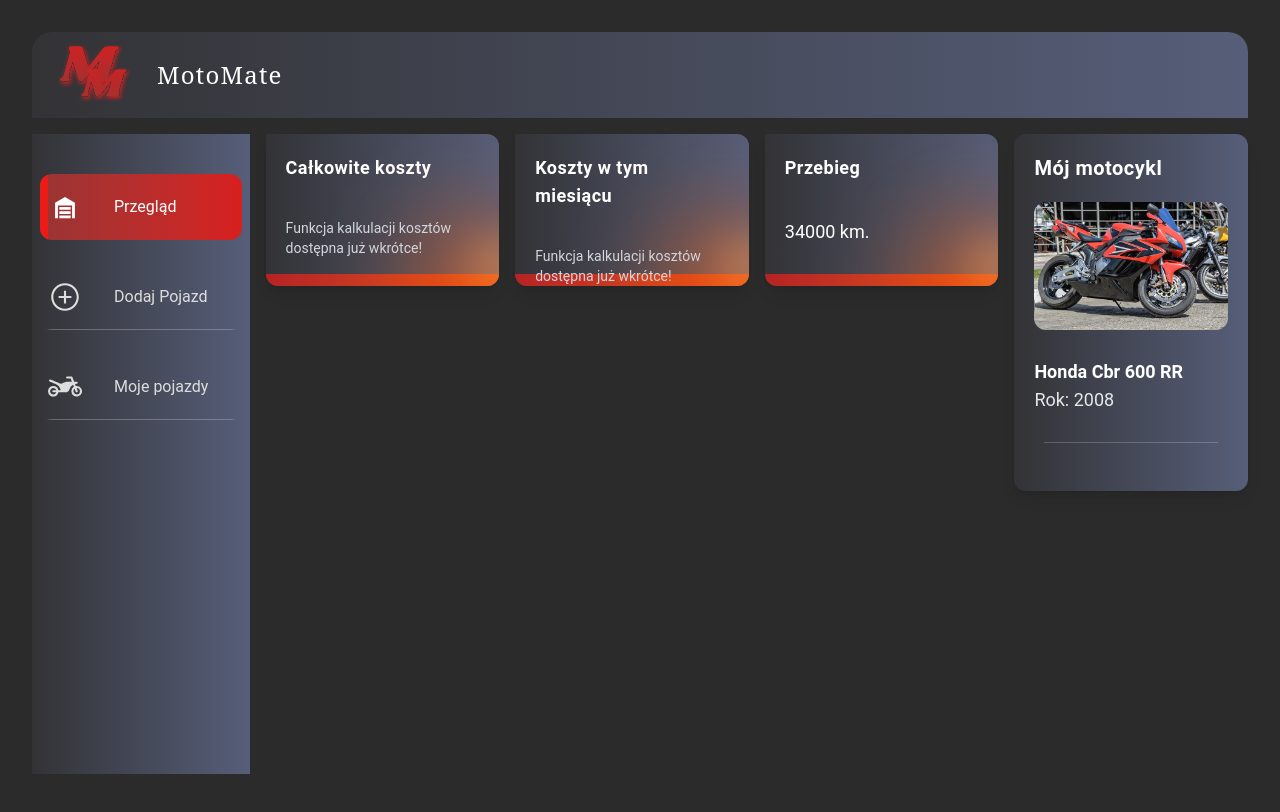
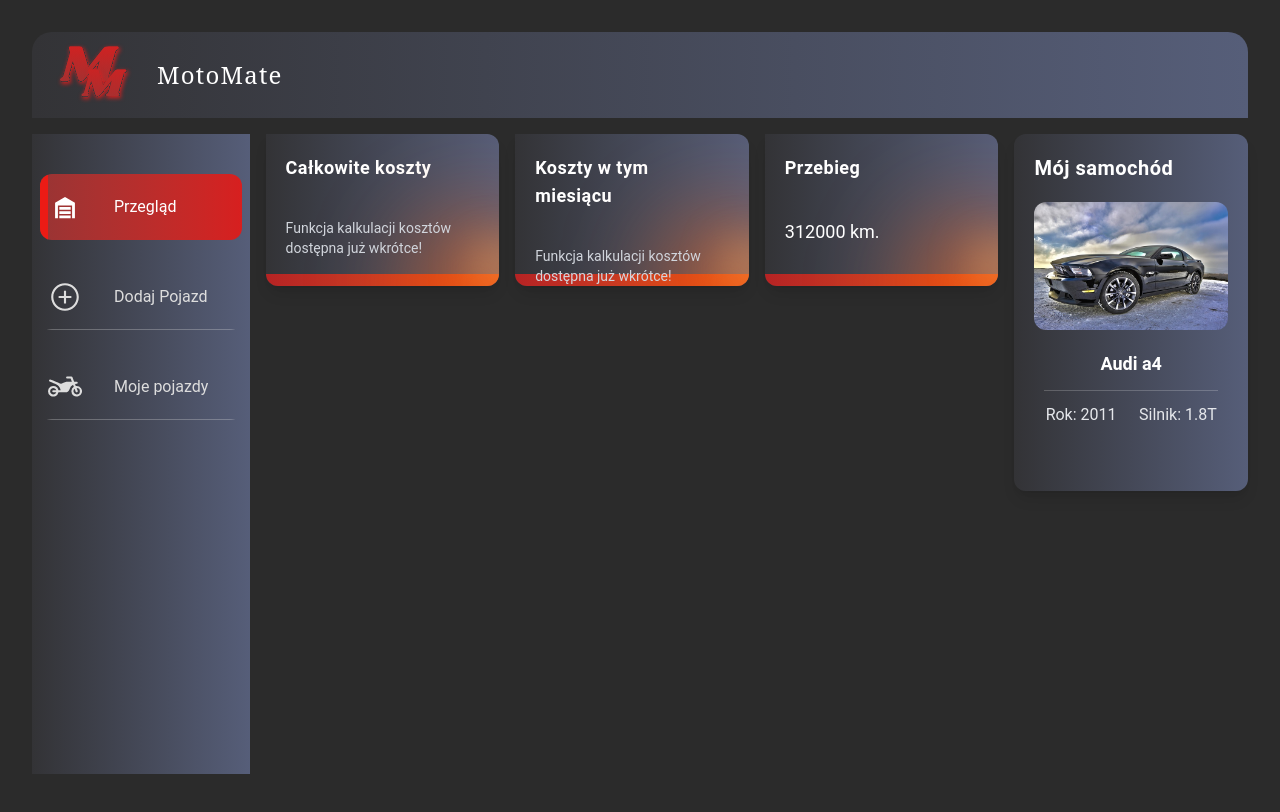
Before and after one commit to kamil-plewinski/moto-mate, a React (Vite) app: page / in a window 1280 px wide. Shown: the top 812 px of the page. Built offline with nearby package versions, Linux system fonts and the light colour scheme; data requests are answered from the project's data file; a web font is replaced by a local one.

Commit message:
feat/add engine information for vehicles

```diff
--- a/db.json
+++ b/db.json
@@ -1,14 +1,26 @@
 {
   "vehicles": [
+    {
+      "type": "car",
+      "photo": "/img/oskaline-car-63930_640.jpg",
+      "brand": "Audi",
+      "model": "a4",
+      "year": 2011,
+      "odometer": 312000,
+      "engine": "1.8T",
+      "isActive": true,
+      "id": "fAyxmGztcDM"
+    },
     {
       "type": "motorcycle",
       "photo": "/img/ds_30-mode-4783281_640.jpg",
       "brand": "Honda",
-      "model": "Cbr 600 RR",
-      "year": 2008,
+      "model": "Cbr1000rr",
+      "year": 2011,
       "odometer": 34000,
-      "isActive": true,
-      "id": "ciqf9kckT5Y"
+      "engine": "1000 cm3",
+      "isActive": false,
+      "id": "YCvJRHPmirQ"
     }
   ],
   "$schema": "./node_modules/json-server/schema.json"
--- a/src/components/page-components/add-vehicle/AddVehicleForm.tsx
+++ b/src/components/page-components/add-vehicle/AddVehicleForm.tsx
@@ -13,6 +13,7 @@ const vehicleFormConfig = {
     modelPlaceholder: "Podaj model samochodu",
     yearPlaceholder: "Podaj rok produkcji samochodu",
     odometerPlaceholder: "Podaj przebieg samochodu w km.",
+    enginePlaceholder: "Np. 600 cm3, 1.8T lub 2.0TDI itp.",
   },
   motorcycle: {
     defaultPhoto: "/img/ds_30-mode-4783281_640.jpg",
@@ -20,6 +21,7 @@ const vehicleFormConfig = {
     modelPlaceholder: "Podaj model motocykla",
     yearPlaceholder: "Podaj rok produkcji motocykla",
     odometerPlaceholder: "Podaj przebieg motocykla w km.",
+    enginePlaceholder: "Np. 600 cm3, 1.8T lub 2.0TDI itp.",
   },
 };
 
@@ -43,6 +45,7 @@ export default function AddVehicleForm({
     const model = formData.get("model");
     const year = formData.get("year");
     const odometer = formData.get("odometer");
+    const engine = formData.get("engine");
 
     const newVehicle = {
       type: vehicleCategory,
@@ -51,6 +54,7 @@ export default function AddVehicleForm({
       model: model as string,
       year: Number(year),
       odometer: Number(odometer),
+      engine: engine as string,
       isActive: false,
     };
 
@@ -77,7 +81,7 @@ export default function AddVehicleForm({
     <form
       onClick={(e) => e.stopPropagation()}
       onSubmit={submitForm}
-      className="relative w-full mx-2 flex flex-col items-center justify-center px-10 py-12 custom-background rounded-xl text-sm shadow-md md:mx-10 md:text-md lg:flex-row-reverse lg:justify-around lg:gap-6 lg:max-w-300 lg:py-30 xl:py-36 xl:px-14"
+      className="relative w-full mx-2 flex flex-col items-center justify-center px-10 py-9 custom-background rounded-xl text-sm shadow-md md:mx-10 md:text-md lg:flex-row-reverse lg:justify-around lg:gap-6 lg:max-w-300 lg:py-30 xl:py-36 xl:px-14"
     >
       <button
         type="button"
@@ -97,7 +101,7 @@ export default function AddVehicleForm({
           className="mt-4 w-full max-w-100 shadow-md rounded-md md:max-w-120 lg:mt-0"
         />
       </div>
-      <div className="my-10 max-w-120 md:max-w-140 lg:max-w-120 lg:my-0">
+      <div className="my-5 max-w-120 md:max-w-140 lg:max-w-120 lg:my-0">
         <label htmlFor="brand">Marka:</label>
         <input
           id="brand"
@@ -140,6 +144,14 @@ export default function AddVehicleForm({
           className={inputClasses}
           required
         />
+        <label className={labelClasses}>Silnik:</label>
+        <input
+          id="engine"
+          name="engine"
+          placeholder={config.enginePlaceholder}
+          className={inputClasses}
+          required
+        />
       </div>
       <button
         type="submit"
--- a/src/components/page-components/home/InfoCard.tsx
+++ b/src/components/page-components/home/InfoCard.tsx
@@ -21,7 +21,7 @@ export default function InfoCard({
   return (
     <div className="relative custom-background p-5 w-full h-38 rounded-xl rounded-tl-none shadow-lg overflow-clip">
       <h2 className="text-lg font-semibold tracking-wide">{cardTitle}</h2>
-      <p className={`relative mt-9 text-lg z-10 ${contentStyle}`}>{content}</p>
+      <p className={`relative mt-6 text-lg xl:mt-9 z-10 ${contentStyle}`}>{content}</p>
       <div className={decorLineClasses}></div>
       <div className={decorCircleOneClasses}></div>
       <div className={decorCircleTwoClasses}></div>
--- a/src/components/page-components/home/MyVehicle.tsx
+++ b/src/components/page-components/home/MyVehicle.tsx
@@ -25,7 +25,7 @@ export default function MyVehicle({ activeVehicle }: MyVehicleProps) {
   }
 
   return (
-    <div className="custom-background p-5 w-full max-w-130 rounded-xl shadow-lg lg:h-full lg:max-h-82 lg:col-[4/_span_1] lg:row-[1/_span_2] xl:max-h-100">
+    <div className="custom-background p-5 w-full max-w-130 rounded-xl shadow-lg lg:h-full lg:max-h-84 lg:col-[4/_span_1] lg:row-[1/_span_2] xl:max-h-102">
       <h2 className="text-2xl font-semibold tracking-wide lg:text-xl">
         Mój{" "}
         <span>
@@ -37,13 +37,16 @@ export default function MyVehicle({ activeVehicle }: MyVehicleProps) {
         alt={`zdjęcie pojazdu marki ${activeVehicle.brand}`}
         className="mt-5 w-full rounded-xl object-cover"
       />
-      <div className="flex items-center justify-between flex-wrap mt-7 text-lg">
-        <p className="font-semibold">
+      <div className="mt-5">
+        <p className="text-center font-semibold text-lg">
           {activeVehicle.brand} {activeVehicle.model}
         </p>
-        <p className="text-gray-200 ">Rok: {activeVehicle.year}</p>
+        <div className="my-4 h-px w-full bg-white/20 lg:w-[90%] lg:mx-auto lg:my-0 lg:mt-3"></div>
+        <div className="flex justify-around items-center flex-wrap">
+          <p className="mt-3 text-gray-200">Rok: {activeVehicle.year}</p>
+          <p className="mt-3 text-gray-200 ">Silnik: {activeVehicle.engine}</p>
+        </div>
       </div>
-      <div className="my-4 h-px w-full bg-white/20 lg:w-[90%] lg:mx-auto lg:my-0 lg:mt-7"></div>
     </div>
   );
 }
--- a/src/components/page-components/my-vehicles/VehicleCard.tsx
+++ b/src/components/page-components/my-vehicles/VehicleCard.tsx
@@ -54,6 +54,10 @@ export default function VehicleCard({
             <span className="font-semibold text-white">Przebieg:</span>{" "}
             {vehicle.odometer} km.
           </p>
+          <p>
+            <span className="font-semibold text-white">Silnik:</span>{" "}
+            {vehicle.engine}
+          </p>
         </div>
       </div>
     </motion.div>
--- a/src/components/page-components/my-vehicles/vehicleType.ts
+++ b/src/components/page-components/my-vehicles/vehicleType.ts
@@ -6,5 +6,6 @@ export type VehicleType = {
   model: string;
   year: number;
   odometer: number;
+  engine: string;
   isActive: boolean;
 };
```
